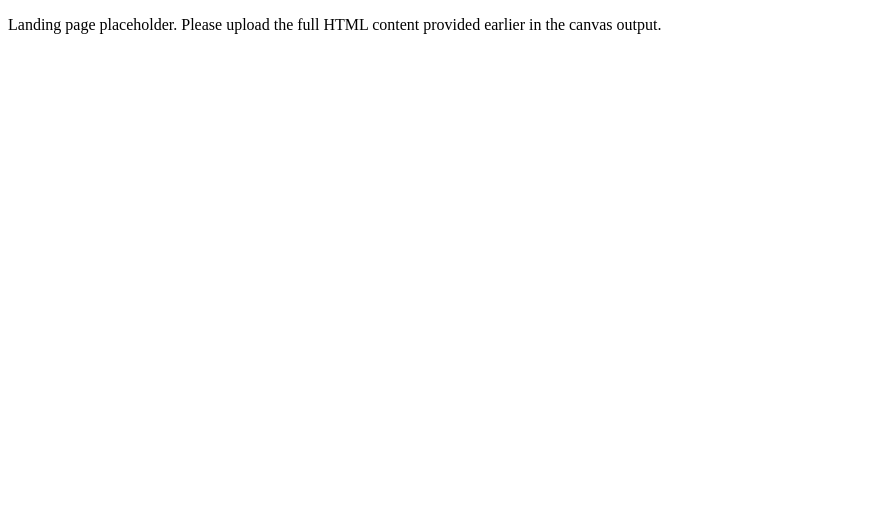
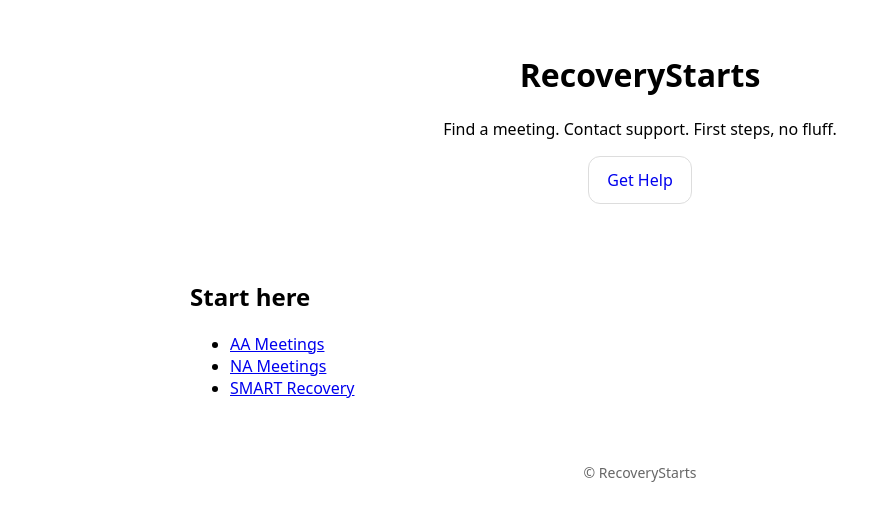
Before and after one commit to Recoverystarts/recoverystarts, a website: page index.html in a window 1280 px wide. Shown: the whole page, without its empty margins (0-889 px from the left). Drawn offline with Linux system fonts and the light colour scheme.

Commit message:
Replace placeholder with RecoveryStarts landing page

```diff
--- a/index.html
+++ b/index.html
@@ -1,20 +1,32 @@
 <!doctype html>
-<html lang="en" data-theme="light">
+<html lang="en">
 <head>
   <meta charset="utf-8" />
-  <meta name="viewport" content="width=device-width, initial-scale=1" />
-  <title>RecoveryStarts — Find Real Help Fast</title>
-  <meta name="description" content="RecoveryStarts connects people to real, human recovery resources fast. Find meetings, tools, and support across AA, NA, SMART, Recovery Dharma, and more." />
-  <link rel="icon" href="/favicon.ico" />
-  <meta property="og:title" content="RecoveryStarts — Find Real Help Fast" />
-  <meta property="og:description" content="Find meetings and resources near you. Clean, fast, no fluff." />
-  <meta property="og:type" content="website" />
-  <meta property="og:url" content="https://recoverystarts.com/" />
-  <meta property="og:image" content="/og-image.jpg" />
-  <!-- trimmed for brevity, but full content matches the HTML in the canvas doc -->
+  <meta name="viewport" content="width=device-width,initial-scale=1" />
+  <title>RecoveryStarts</title>
+  <meta name="description" content="RecoveryStarts — clear next steps to get help now." />
+  <style>
+    body { font-family: system-ui, -apple-system, Segoe UI, Roboto, Arial; margin:0; padding:0; }
+    header { padding:32px; text-align:center; }
+    main { max-width:900px; margin:0 auto; padding:24px; }
+    .btn { display:inline-block; padding:12px 18px; border-radius:12px; border:1px solid #ddd; text-decoration:none; }
+    footer { text-align:center; padding:24px; color:#666; font-size:14px; }
+  </style>
 </head>
 <body>
-  <!-- Full HTML content was generated previously in the canvas document -->
-  <p>Landing page placeholder. Please upload the full HTML content provided earlier in the canvas output.</p>
+  <header>
+    <h1>RecoveryStarts</h1>
+    <p>Find a meeting. Contact support. First steps, no fluff.</p>
+    <a class="btn" href="/#get-help">Get Help</a>
+  </header>
+  <main>
+    <h2 id="get-help">Start here</h2>
+    <ul>
+      <li><a href="https://www.aa.org/meeting-guide-app" target="_blank" rel="noopener">AA Meetings</a></li>
+      <li><a href="https://na.org/meetingsearch/find-na/" target="_blank" rel="noopener">NA Meetings</a></li>
+      <li><a href="https://smartrecovery.org/meeting" target="_blank" rel="noopener">SMART Recovery</a></li>
+    </ul>
+  </main>
+  <footer>&copy; RecoveryStarts</footer>
 </body>
 </html>
```
